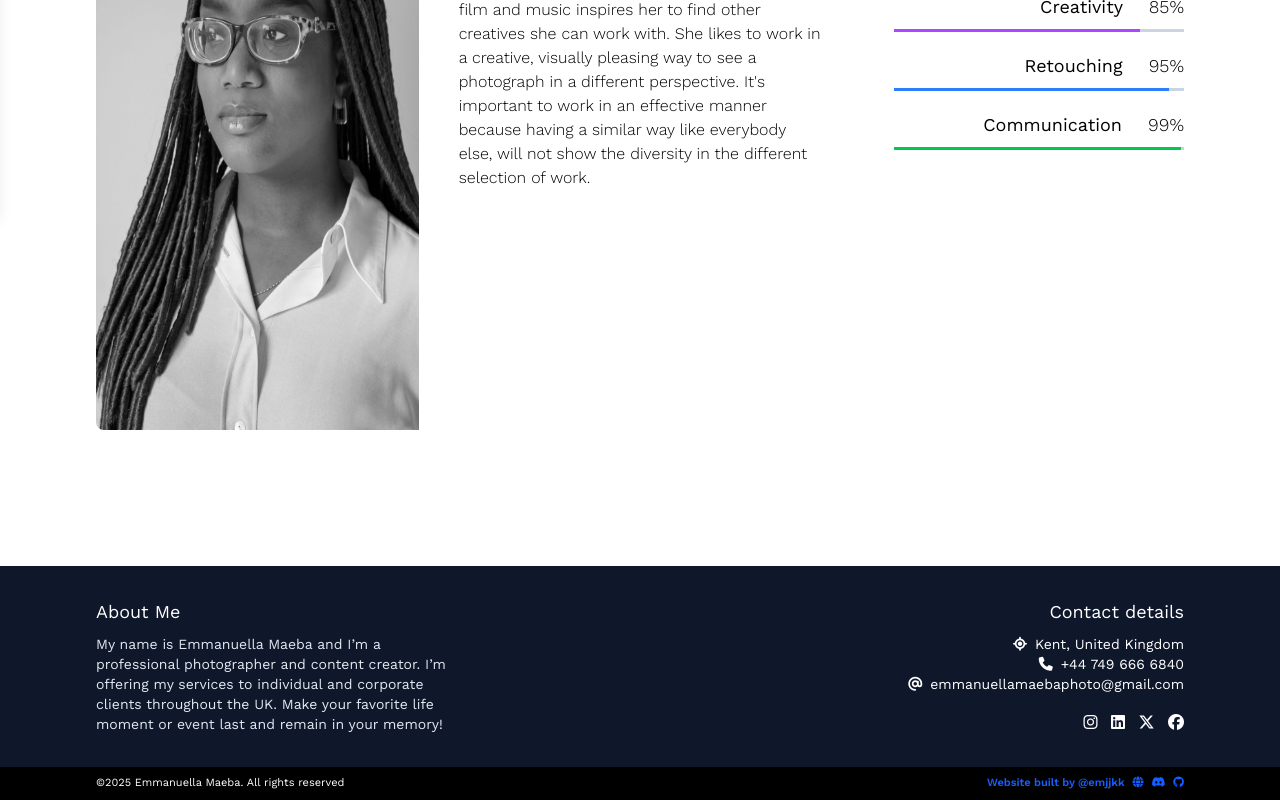
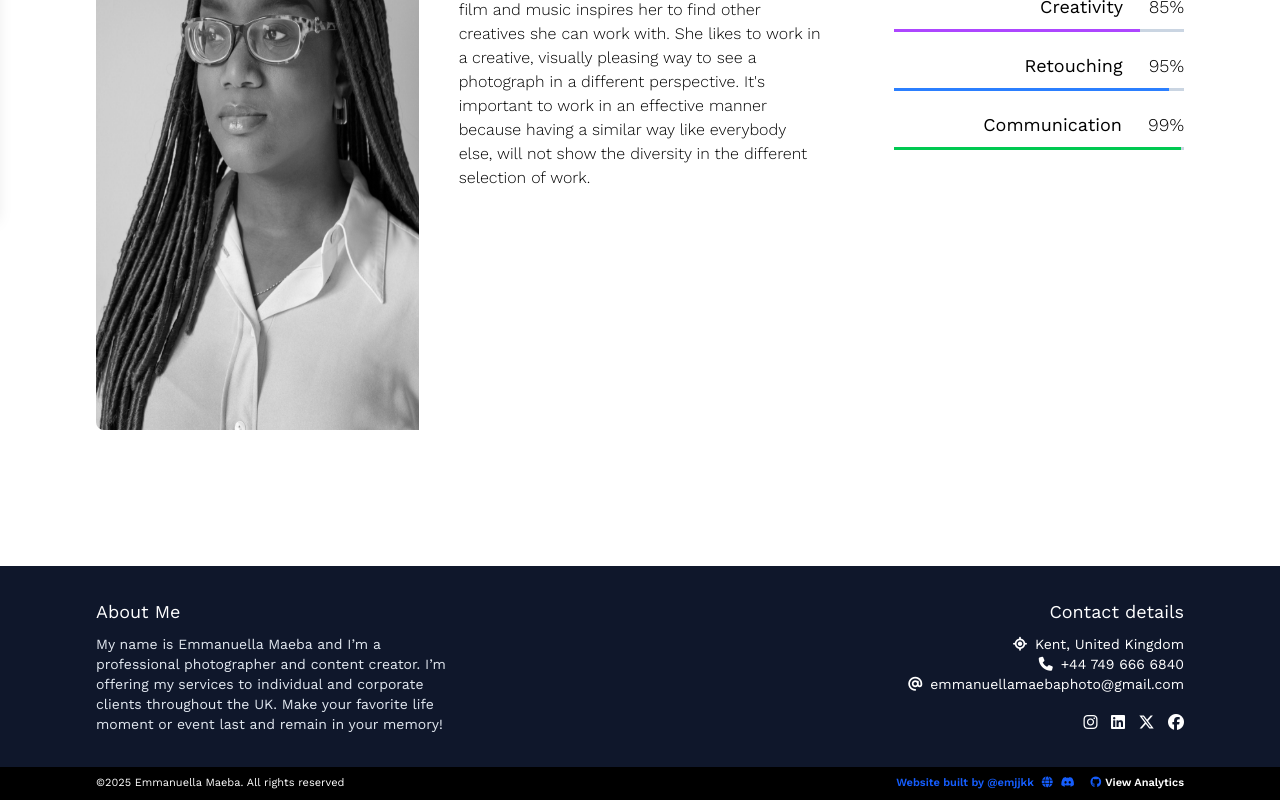
Before and after one commit to emjjkk/emmanuellamaebaphotography.co.uk, a React (Vite) app: page /about-me in a window 1280 px wide. Shown: the part 586-1386 px from the top of the page. Built offline with nearby package versions, Linux system fonts and the light colour scheme.

Commit message:
Update Footer.jsx

```diff
--- a/src/components/Footer.jsx
+++ b/src/components/Footer.jsx
@@ -26,9 +26,10 @@ export default function Footer() {
             <div className="w-full px-4 md:px-24 py-2 bg-black text-white md:flex justify-between">
                 <p className="text-[11px] text-light">&copy;2025 Emmanuella Maeba. All rights reserved</p>
                 <p className="w-fit text-blue-600 font-semibold rounded-sm text-[11px] flex items-center gap-1">Website built by @emjjkk
-                    <a href="https://emjjkk.vercel.app"><i className="fa-solid fa-globe ml-1 text-[11px] hover:text-white"></i> </a>
+                    <a href="https://emjjkk.tech"><i className="fa-solid fa-globe ml-1 text-[11px] hover:text-white"></i> </a>
                     <a href="https://discord.com/users/1100072616317952040"><i className="fa-brands fa-discord ml-1 text-[11px] hover:text-white"></i> </a>
-                    <a href="https://github.com/emjjkk"><i className="fa-brands fa-github ml-1 text-[11px] hover:text-white"></i> </a>
+                    <a href="https://github.com/emjjkk"><i className="fa-brands fa-github ml-3 text-[11px] hover:text-white"></i> </a>
+                    <a href="https://cloud.umami.is/share/NBwtj7Z7jTiN7DoX" className="text-white text-[11px]">View Analytics</a>
                 </p>
             </div>
         </>
```
